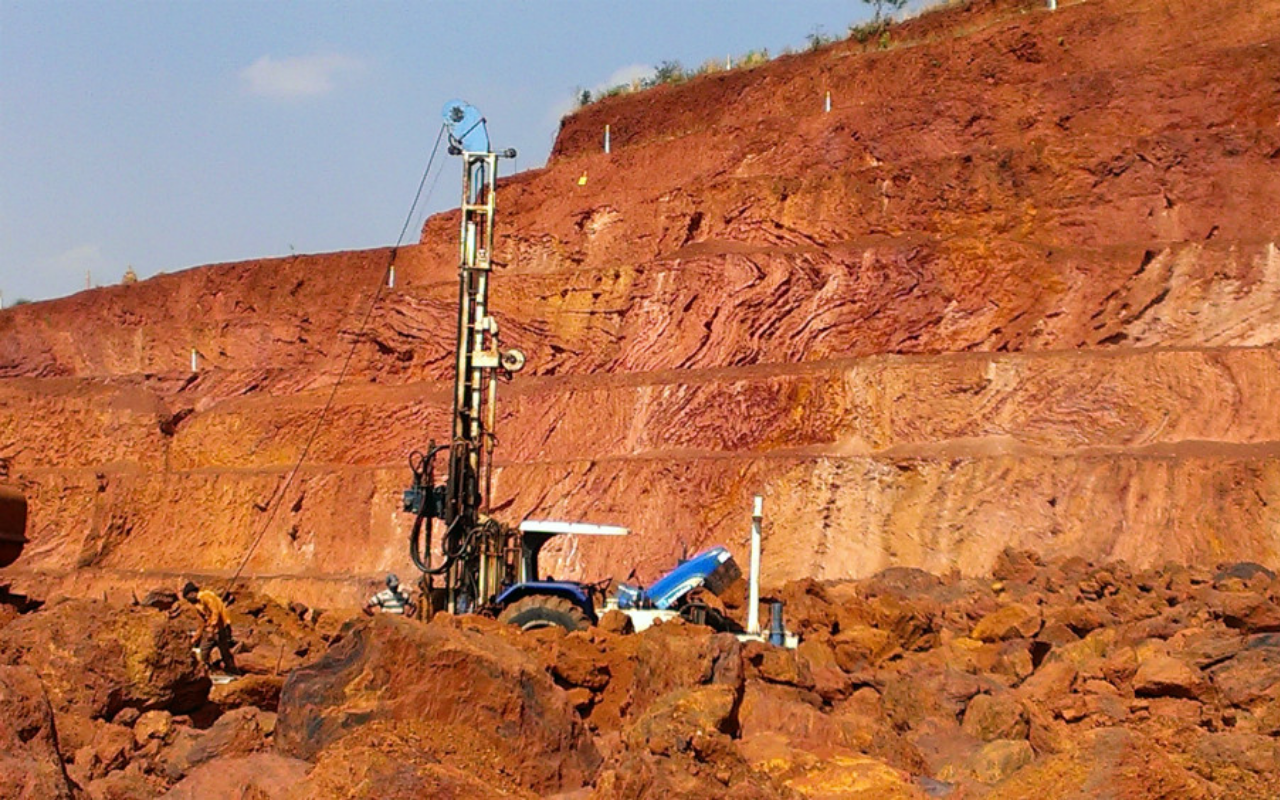
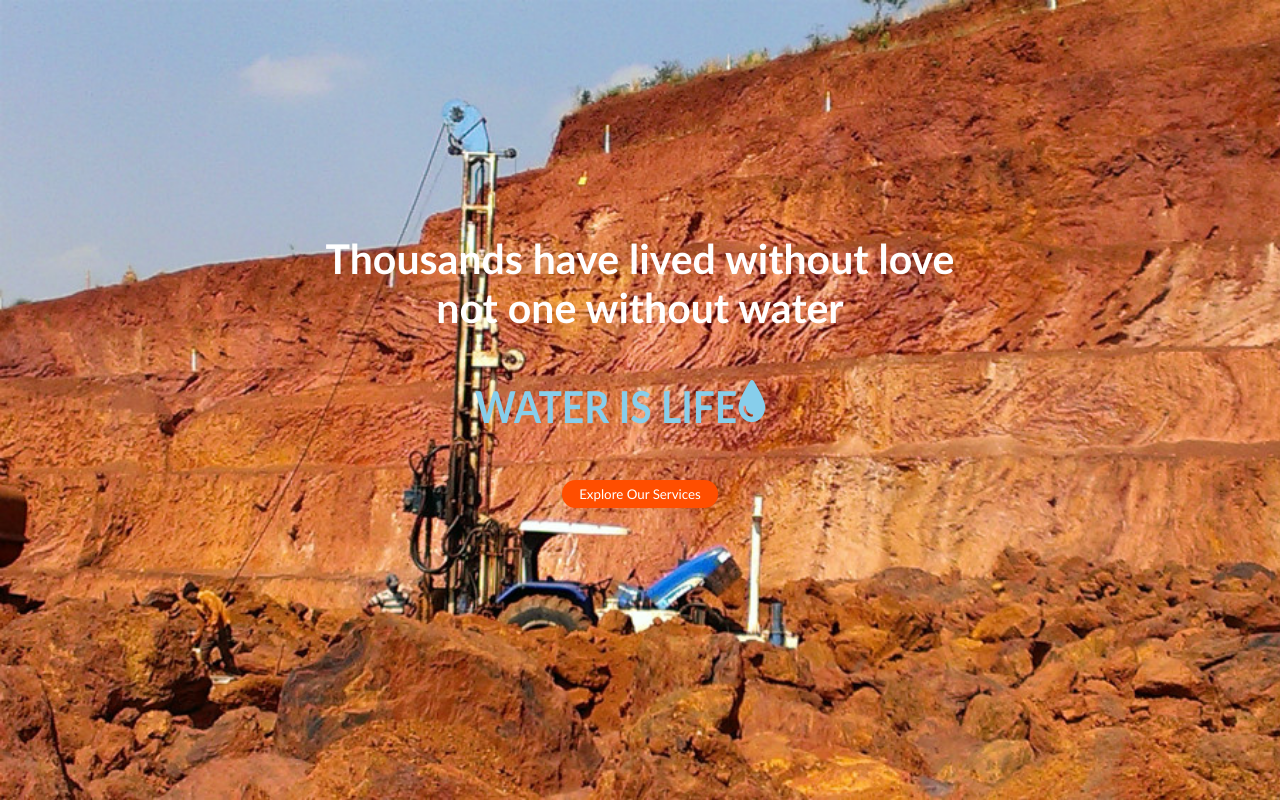
Before and after one commit to Mublin/global-earth-solve-ltd, a plain HTML site: page index.html in a window 1280 px wide. Shown: the top 802 px of the page. Drawn offline with Linux system fonts and the light colour scheme.

Commit message:
updating my website

```diff
--- a/index.html
+++ b/index.html
@@ -24,15 +24,30 @@
                 <a href="#services" class="control" data-id="services">Our Services</a>
                 <a href="#about" data-id="about" class="control">About Us</a>
                 <a href="#contact" class="control" data-id="contact">Contact Us</a>
-                <a href=""><button>Book Us Now</button></a>
+                <a href="contact"><button>Book Us Now</button></a>
             </div>
         </nav>
         <main class="main-content">
             <section class="sections a1" id="home">
                 <div class="image">
                     <div class="cover"></div>
-                    <div></div>
-                    <div></div>
+                    <div class="land">
+                        <div class="land-head">
+                            <h4>
+                                Thousands have lived without love <br>
+                                not one without water
+                            </h4> <div class="life">
+                            <span>WATER IS LIFE<i class="siu fas fa-droplet"></i></div>
+                        </div>
+                        <div class="land-body">
+                            <div class="body-info">
+                                <h4></h4>
+                            </div>
+                            <div class="body-action">
+                                <a href="#services"><button>Explore Our Services</button></a>
+                            </div>
+                        </div>
+                    </div>
                 </div>
             </section>
             <section class="sections ab a2" id="services">
--- a/style.css
+++ b/style.css
@@ -69,12 +69,79 @@ nav .nav-items a{
     margin: 0;
     position: relative;
 }
+.land-head{
+    height: 60%;
+    z-index: 2;
+    font-size: 41px;
+    font-family: 'Comic Sans MS', cursive !important;
+    text-align: center;
+    display: flex;
+    align-items: center;
+    justify-content: flex-end;
+    color: #fff;
+    flex-direction: column;
+}
+.land-head h4{
+    margin-bottom: 3rem;
+}
+.land{
+    height: 100%;
+    width: 100%;
+}
+.land-head .life span{
+    display: flex;
+    color: skyblue;
+    margin-bottom: 3rem;
+    font-size: 44px;
+    font-weight: bold;
+    animation: lifeZ 4s 4s forwards infinite !important;
+    transform-origin: left;
+    transition: .2s all;
+}
+/* .siu.fas{
+    animation: waterZ 2s 2.2s forwards infinite;
+    transform-origin: top;
+}
+@keyframes waterZ {
+    0% {
+        transform: scaleY(0);
+    }
+    60%{
+        transform: scaleY(1);
+    }
+    100%{
+        transform: scaleY(1);
+    }
+} */
+@keyframes lifeZ {
+    0% {
+        transform: scaleX(0);
+    }
+    40%{
+        transform: scaleX(0);
+    }
+    60%{
+        transform: scaleY(1);
+    }
+    100%{
+        transform: scaleX(1);
+    }
+
+}
 .image{
     width: 100vw;
     height: 100vh;
     background: url("./images/R\ \(2\).jpeg") no-repeat;
     background-size: cover;
     margin: 0;
+}
+.land-body{
+    display: flex;
+    align-items: center;
+    justify-content: center;
+}
+.land-body button{
+    border-radius: 13.5px;
 }
 .image .cover{
     position: absolute;
@@ -83,7 +150,7 @@ nav .nav-items a{
     background-color: var(--color-action);
     animation: remove 4s linear forwards;
     transform-origin: top;
-    z-index: 3;
+    z-index: 7;
     overflow: hidden;
 }
 @keyframes remove {
```
